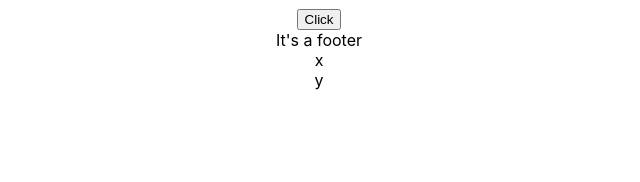
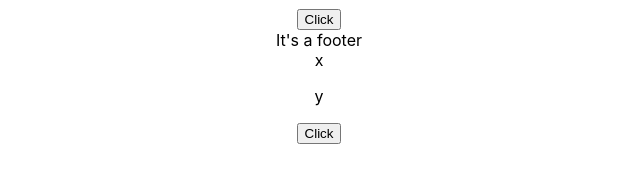
Before and after one commit to maryamghorbani/LearnReactJs, a React (Create React App) app: page / in a window 1280 px wide. Shown: the part 406-588 px from the top of the page, without its empty margins (321-961 px from the left). Built offline with nearby package versions, Linux system fonts and the light colour scheme.

Commit message:
add event handler as a method

```diff
--- a/src/Thumbnail.js
+++ b/src/Thumbnail.js
@@ -1,6 +1,11 @@
 import { Component } from 'react'
 
 class Thumbnail extends Component{
+
+    eventHandler (e) {
+        alert(this.props.title)
+    }
+
     render() {
         return (
             <div className="thumbnail">
@@ -8,7 +13,8 @@ class Thumbnail extends Component{
                     {this.props.title}
                 </div>
                 <section className="thumbnail-body">
-                    {this.props.body}
+                    <p>{this.props.body}</p>
+                    <button onClick={(e) => this.eventHandler(e)}>Click</button>
                 </section>
             </div>
         )
```
